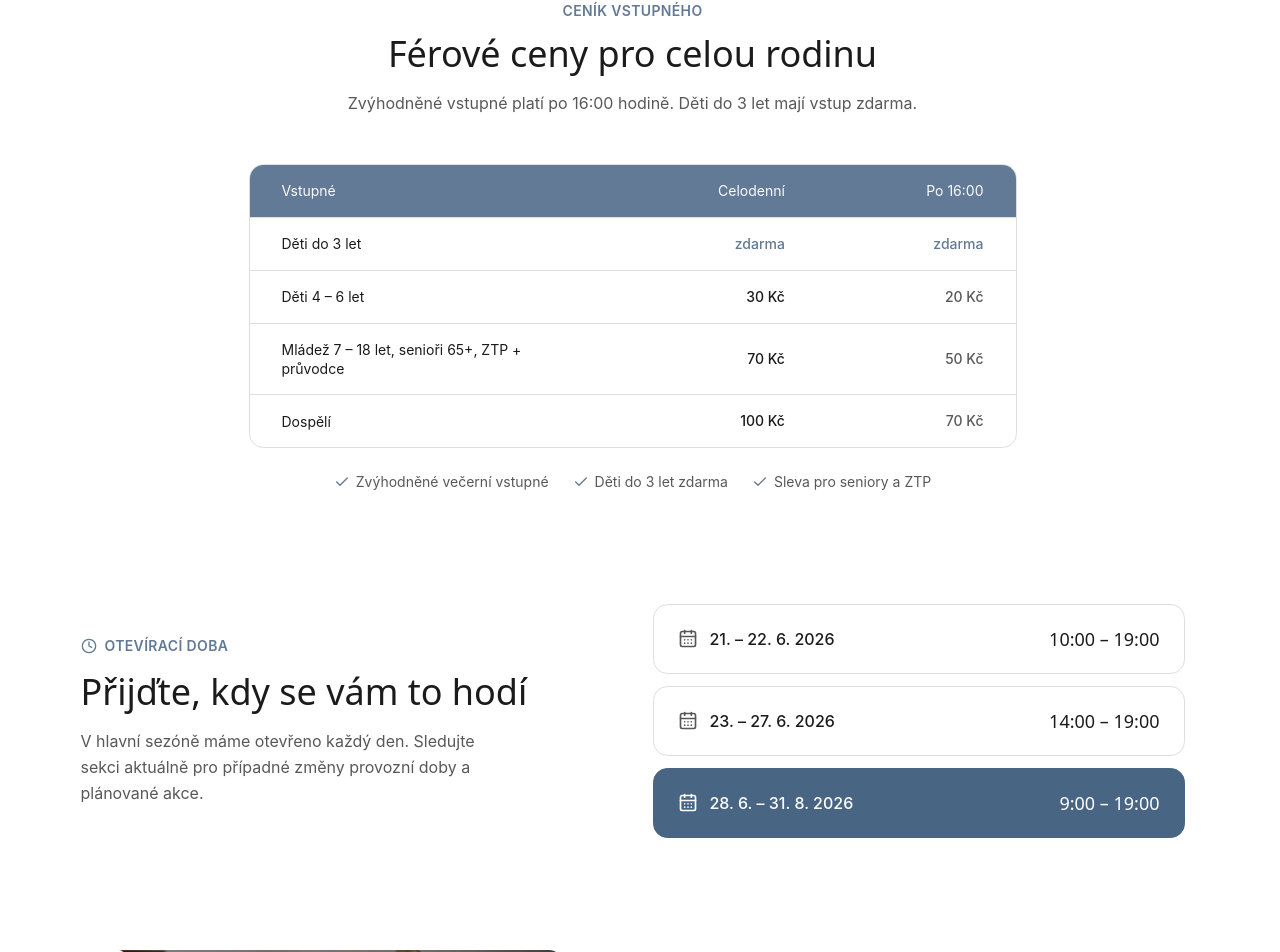
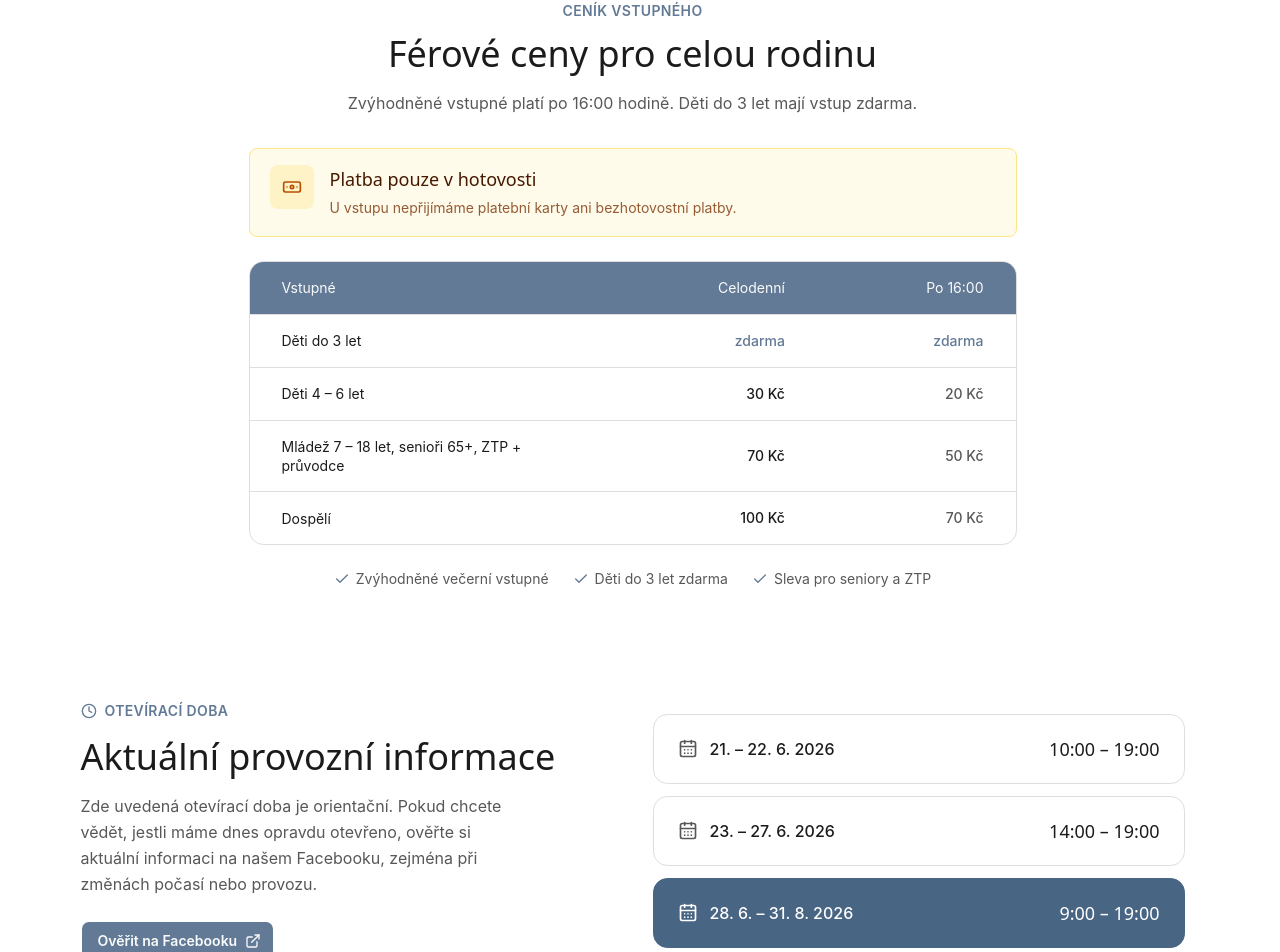
Before and after one commit to mirmachynka/koupaliste-korycany.cz, a React (Vite) app: page / in a window 1280 px wide. Shown: the part 2991-3943 px from the top of the page. Built offline with nearby package versions, Linux system fonts and the light colour scheme; a web font is replaced by a local one.

Commit message:
Update opening and payment notices

```diff
--- a/components/hours-section.tsx
+++ b/components/hours-section.tsx
@@ -1,4 +1,6 @@
-import { Clock, CalendarDays } from "lucide-react"
+import { Clock, CalendarDays, ExternalLink } from "lucide-react"
+import { Button } from "@/components/ui/button"
+import { facebookHref } from "@/lib/social-links"
 
 const schedule = [
   { dates: "21. – 22. 6. 2026", time: "10:00 – 19:00" },
@@ -17,12 +19,23 @@ export function HoursSection() {
               Otevírací doba
             </span>
             <h2 className="mt-3 font-heading text-3xl font-700 text-balance text-foreground md:text-4xl">
-              Přijďte, kdy se vám to hodí
+              Aktuální provozní informace
             </h2>
             <p className="mt-4 max-w-md leading-relaxed text-muted-foreground text-pretty">
-              V hlavní sezóně máme otevřeno každý den. Sledujte sekci aktuálně pro případné změny provozní doby a
-              plánované akce.
+              Zde uvedená otevírací doba je orientační. Pokud chcete vědět, jestli máme dnes opravdu otevřeno,
+              ověřte si aktuální informaci na našem Facebooku, zejména při změnách počasí nebo provozu.
             </p>
+            <div className="mt-6">
+              <Button
+                nativeButton={false}
+                render={
+                  <a href={facebookHref} target="_blank" rel="noopener noreferrer">
+                    Ověřit na Facebooku
+                    <ExternalLink data-icon="inline-end" className="h-4 w-4" />
+                  </a>
+                }
+              />
+            </div>
           </div>
 
           <div className="space-y-3">
--- a/components/pricing-section.tsx
+++ b/components/pricing-section.tsx
@@ -1,4 +1,4 @@
-import { Check } from "lucide-react"
+import { Banknote, Check } from "lucide-react"
 
 const rows = [
   { group: "Děti do 3 let", full: "zdarma", evening: "zdarma", free: true },
@@ -21,7 +21,19 @@ export function PricingSection() {
           </p>
         </div>
 
-        <div className="mx-auto mt-12 max-w-3xl overflow-hidden rounded-2xl border border-border bg-card">
+        <div className="mx-auto mt-8 flex max-w-3xl items-start gap-4 rounded-lg border border-amber-200 bg-amber-50 px-5 py-4 text-left">
+          <span className="flex h-11 w-11 shrink-0 items-center justify-center rounded-lg bg-amber-100 text-amber-700">
+            <Banknote className="h-5 w-5" />
+          </span>
+          <div>
+            <p className="font-heading text-lg font-700 text-amber-950">Platba pouze v hotovosti</p>
+            <p className="mt-1 text-sm leading-relaxed text-amber-900/80">
+              U vstupu nepřijímáme platební karty ani bezhotovostní platby.
+            </p>
+          </div>
+        </div>
+
+        <div className="mx-auto mt-6 max-w-3xl overflow-hidden rounded-2xl border border-border bg-card">
           <div className="grid grid-cols-[1.6fr_1fr_1fr] gap-2 border-b border-border bg-primary px-5 py-4 text-primary-foreground md:px-8">
             <span className="text-sm font-600">Vstupné</span>
             <span className="text-right text-sm font-600">Celodenní</span>
--- a/lib/social-links.ts
+++ b/lib/social-links.ts
@@ -1,14 +1,17 @@
 import { siFacebook, siInstagram } from "simple-icons"
+
+export const instagramHref = "https://www.instagram.com/koupalistekorycany/"
+export const facebookHref = "https://www.facebook.com/profile.php?id=61560908927164"
 
 export const socialLinks = [
   {
     label: "Instagram",
-    href: "https://www.instagram.com/koupalistekorycany/",
+    href: instagramHref,
     iconPath: siInstagram.path,
   },
   {
     label: "Facebook",
-    href: "https://www.facebook.com/profile.php?id=61560908927164",
+    href: facebookHref,
     iconPath: siFacebook.path,
   },
 ] as const
```
